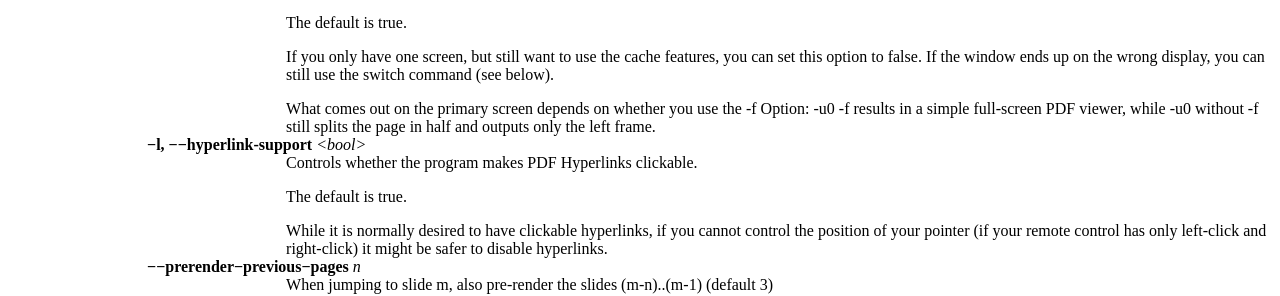
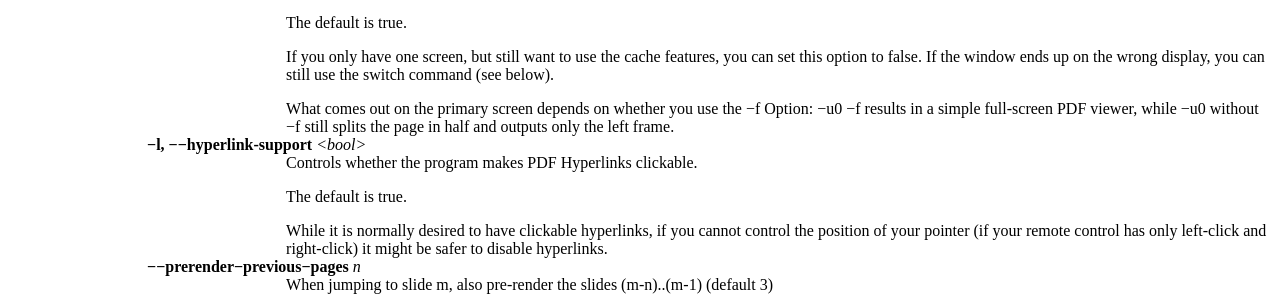
Before and after one commit to dannyedel/dspdfviewer, a Jekyll site: the page manpage-release.html, which Jekyll copies as it is, in a window 1280 px wide and 900 px high, scrolled down 1091 px. Shown: the part 160-456 px from the top of the window. Built offline with Jekyll 4.4.1, drawn with Linux system fonts in a browser that asks for light colours; Markdown is read by kramdown in place of the engine named in the settings; part of the change alters nothing that is shown.

```diff
--- a/manpage-release.html
+++ b/manpage-release.html
@@ -1,5 +1,5 @@
 <!-- Creator     : groff version 1.22.3 -->
-<!-- CreationDate: Mon Aug  3 15:42:44 2015 -->
+<!-- CreationDate: Mon Sep 21 15:28:14 2015 -->
 <!DOCTYPE html PUBLIC "-//W3C//DTD HTML 4.01 Transitional//EN"
 "http://www.w3.org/TR/html4/loose.dtd">
 <html>
@@ -170,10 +170,11 @@ the wrong display, you can still use the switch command (see
 below).</p>
 
 <p style="margin-left:22%; margin-top: 1em">What comes out
-on the primary screen depends on whether you use the -f
-Option: -u0 -f results in a simple full-screen PDF viewer,
-while -u0 without -f still splits the page in half and
-outputs only the left frame.</p>
+on the primary screen depends on whether you use the
+&minus;f Option: &minus;u0 &minus;f results in a simple
+full-screen PDF viewer, while &minus;u0 without &minus;f
+still splits the page in half and outputs only the left
+frame.</p>
 
 <p style="margin-left:11%;"><b>&minus;l,
 &minus;&minus;hyperlink-support</b> <i>&lt;bool&gt;</i></p>
```
Also changed, not shown: 1 other file.
